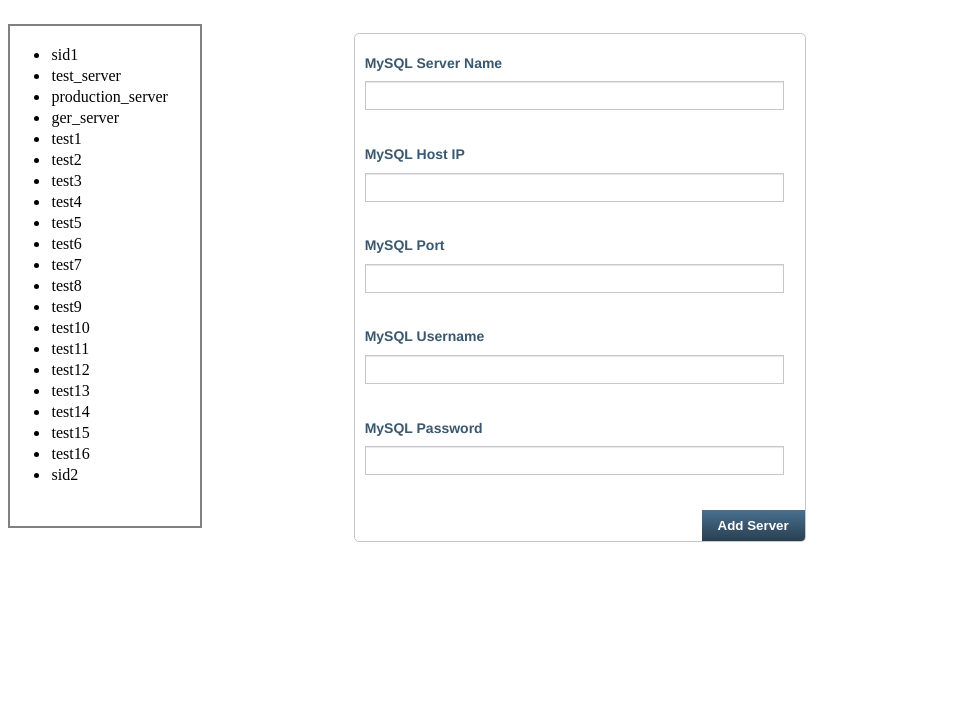
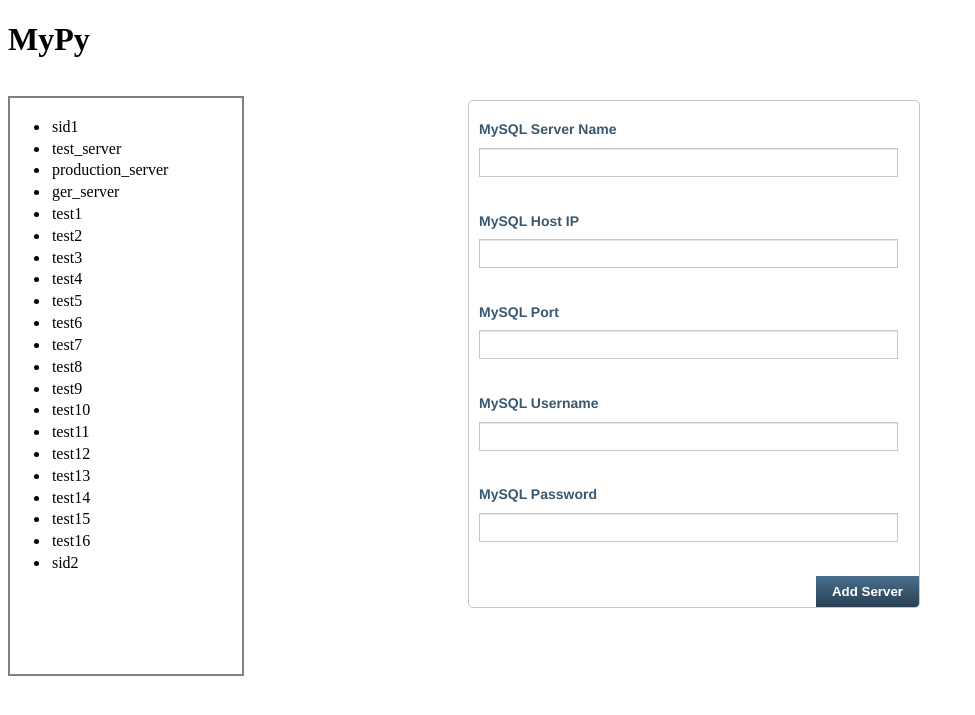
Before and after one commit to Siddhant-Tyagi/MyPy, a Django app: page /mypy/add_server/ in a window 1280 px wide. Shown: the top 715 px of the page, without its empty margins (0-975 px from the left). Run offline with Django 3.2, Linux system fonts and the light colour scheme; data comes from the database, SQL or seed files in the repository; both versions use the stored data as it was after the commit.

Commit message:
added the base.html template inheritance

```diff
--- /dev/null
+++ b/templates/base.html
@@ -0,0 +1,14 @@
+<!DOCTYPE html>
+   <html lang="en">
+      <head>
+         <div id="heading">{% block heading %}<h1>MyPy</h1>{% endblock %}</div>
+         <title>{% block title %}MyPy- MySQL Monitoing Tool{% endblock %}</title>
+	 <style>{% block style %}{% endblock %}</style>
+	 <script>{% block script %}{% endblock %}</script>
+      </head>
+
+      <body id="body_tag">
+      {% block body_tag %}
+      {% endblock %}
+      </body>
+   </html>
--- a/templates/mypy_app/add_server.html
+++ b/templates/mypy_app/add_server.html
@@ -1,7 +1,11 @@
 <!DOCTYPE html>
+<html>
+{% extends "base.html" %}
 <head>
-	<title>Add Server</title>
+
+
 <style>
+{% block style %}
 form {
 	border: 1px solid #c6c7cc;
 	border-radius: 5px;
@@ -9,8 +13,8 @@
 	overflow: hidden;
 	width: 450px;
 	float: left;
-	margin-top: 2%;
-	margin-left: 12%;
+	margin-top: 2.5vh;
+	margin-left: 28vh;
 }
 
 .label {
@@ -43,25 +47,31 @@
 	padding: 8px 16px;
 }
 
+
+{% endblock %}
 </style>
 <!--The script htmlDecode escapes the html code in the response message-->
 <script type="text/javascript">
+{% block script %}
 function htmlDecode(input){
 	var e = document.createElement('div');
 	e.innerHTML = input;
 	return e.childNodes.length === 0 ? "" : e.childNodes[0].nodeValue;
 }
+{% endblock %}
 </script>
 
 </head>
 
 <body>
+{% block body_tag %}
 {% if server_list %}
-	  <ul style="width: 150px; height: 500px; border: 2px solid gray; overflow-y: auto; float: left;">
+<ul style="width: 24vh; height: 72vh; border: 2px solid gray; overflow-y: auto; float: left;">
 	<br>
 	{% for server in server_list %}
 	<li style="padding: 1%;">{{ server.mysql_server_name }}</li>
 	{% endfor %}
+
 </ul>
 {% endif %}
 <!--This script fires an alert pop up box when the add_server_info is not null-->
@@ -84,6 +94,6 @@
 	<input type="submit" name="submit" value="Add Server" class="btn" />
 </form>
 
-
+{% endblock %}
 </body>
 </html>
```
Also changed, not shown: templates/mypy_app/index.html (+10 -7 lines), mypy_app.db, 3 other files. Lines whose indentation alone changed are shown as unchanged.
